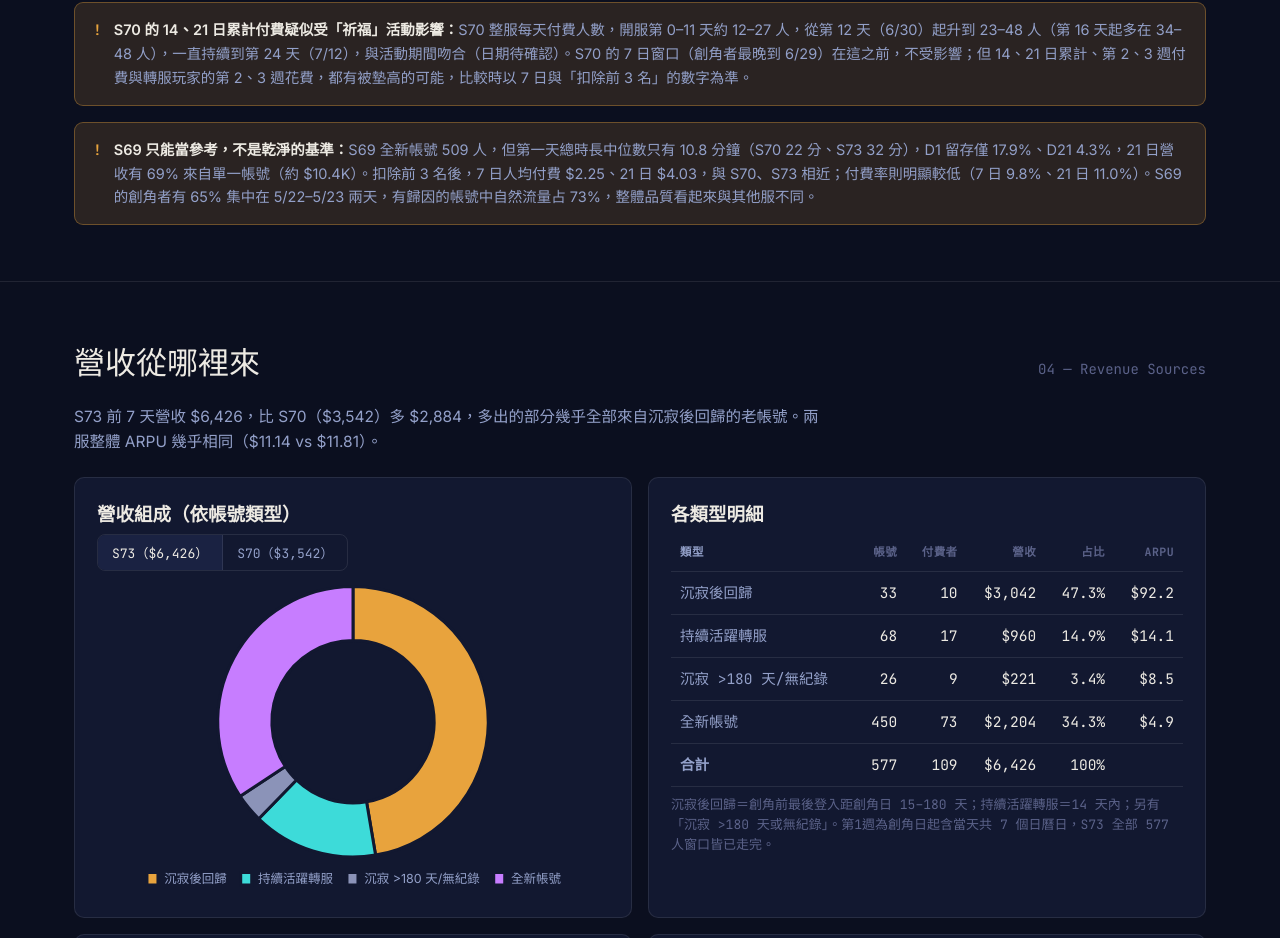
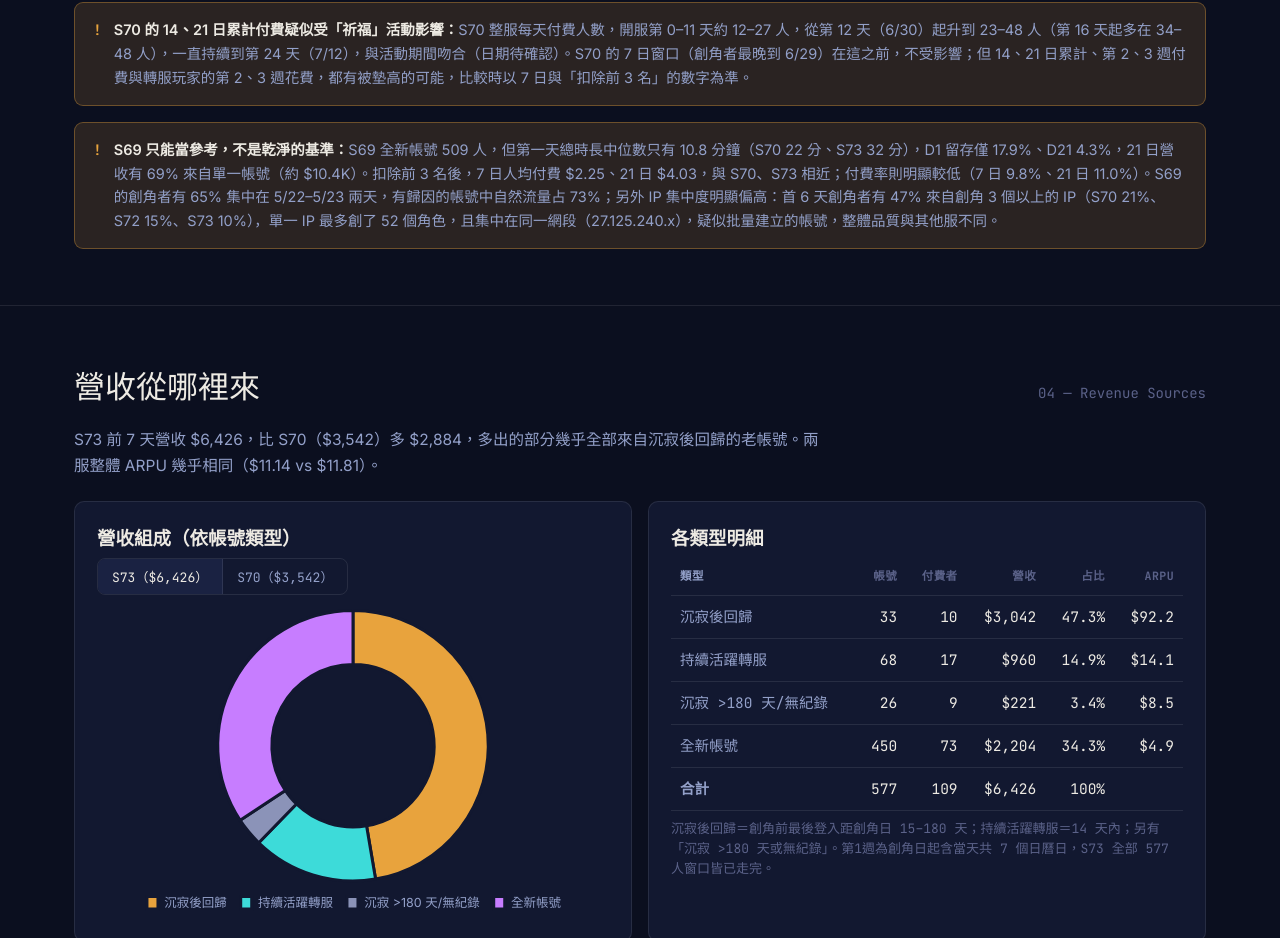
Before and after one commit to teetzyyyang-910/HealthCheckReport, a plain HTML site: page GNO/gno-s73-vs-s70-first-week-2026-10.html in a window 1280 px wide. Shown: the part 3362-4300 px from the top of the page. Drawn offline with nearby package versions, Linux system fonts and the light colour scheme.

Commit message:
Add files via upload

```diff
--- a/GNO/gno-s73-vs-s70-first-week-2026-10.html
+++ b/GNO/gno-s73-vs-s70-first-week-2026-10.html
@@ -208,7 +208,7 @@
   </div>
 
   <div class="callout"><span class="ic">!</span><div><b>S70 的 14、21 日累計付費疑似受「祈福」活動影響：</b>S70 整服每天付費人數，開服第 0–11 天約 12–27 人，從第 12 天（6/30）起升到 23–48 人（第 16 天起多在 34–48 人），一直持續到第 24 天（7/12），與活動期間吻合（日期待確認）。S70 的 7 日窗口（創角者最晚到 6/29）在這之前，不受影響；但 14、21 日累計、第 2、3 週付費與轉服玩家的第 2、3 週花費，都有被墊高的可能，比較時以 7 日與「扣除前 3 名」的數字為準。</div></div>
-  <div class="callout"><span class="ic">!</span><div><b>S69 只能當參考，不是乾淨的基準：</b>S69 全新帳號 509 人，但第一天總時長中位數只有 10.8 分鐘（S70 22 分、S73 32 分），D1 留存僅 17.9%、D21 4.3%，21 日營收有 69% 來自單一帳號（約 $10.4K）。扣除前 3 名後，7 日人均付費 $2.25、21 日 $4.03，與 S70、S73 相近；付費率則明顯較低（7 日 9.8%、21 日 11.0%）。S69 的創角者有 65% 集中在 5/22–5/23 兩天，有歸因的帳號中自然流量占 73%，整體品質看起來與其他服不同。</div></div>
+  <div class="callout"><span class="ic">!</span><div><b>S69 只能當參考，不是乾淨的基準：</b>S69 全新帳號 509 人，但第一天總時長中位數只有 10.8 分鐘（S70 22 分、S73 32 分），D1 留存僅 17.9%、D21 4.3%，21 日營收有 69% 來自單一帳號（約 $10.4K）。扣除前 3 名後，7 日人均付費 $2.25、21 日 $4.03，與 S70、S73 相近；付費率則明顯較低（7 日 9.8%、21 日 11.0%）。S69 的創角者有 65% 集中在 5/22–5/23 兩天，有歸因的帳號中自然流量占 73%；另外 IP 集中度明顯偏高：首 6 天創角者有 47% 來自創角 3 個以上的 IP（S70 21%、S72 15%、S73 10%），單一 IP 最多創了 52 個角色，且集中在同一網段（27.125.240.x），疑似批量建立的帳號，整體品質與其他服不同。</div></div>
 </div></section>
 
 <section id="revenue"><div class="wrap">
```
